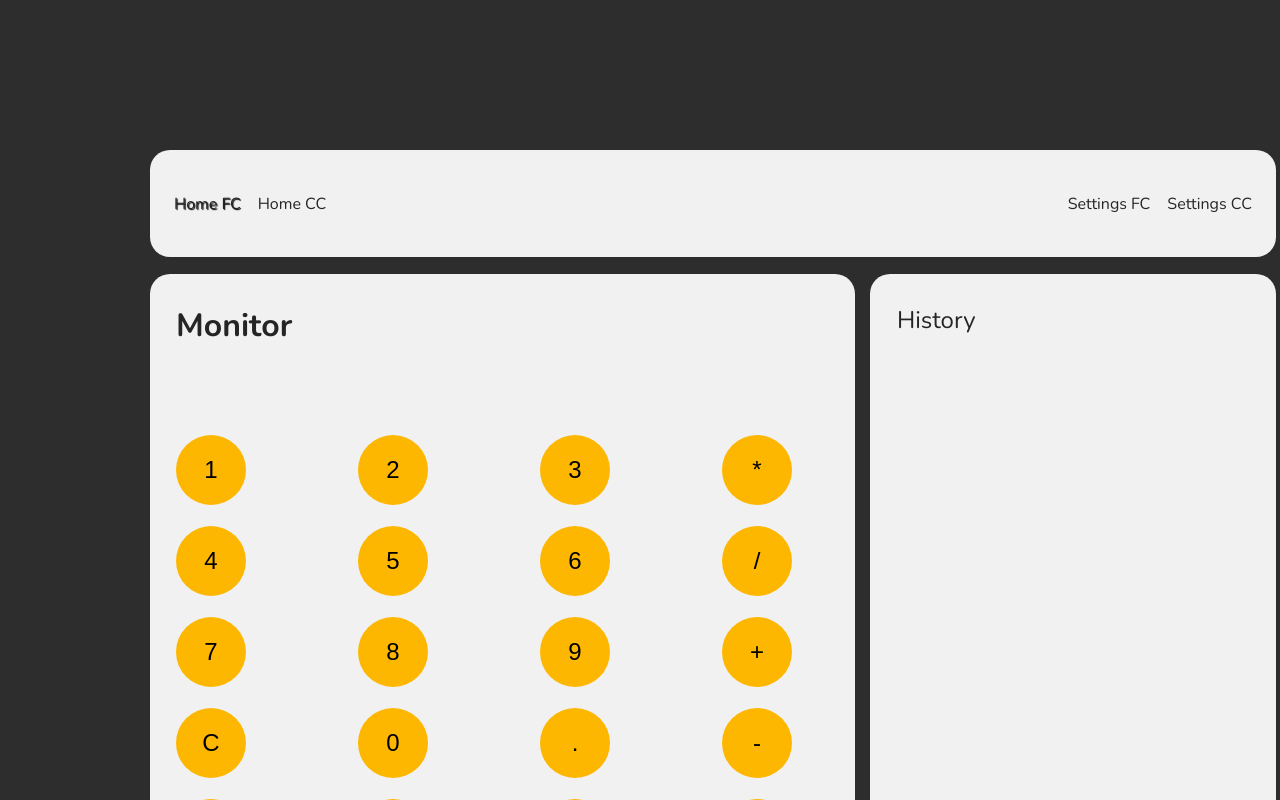
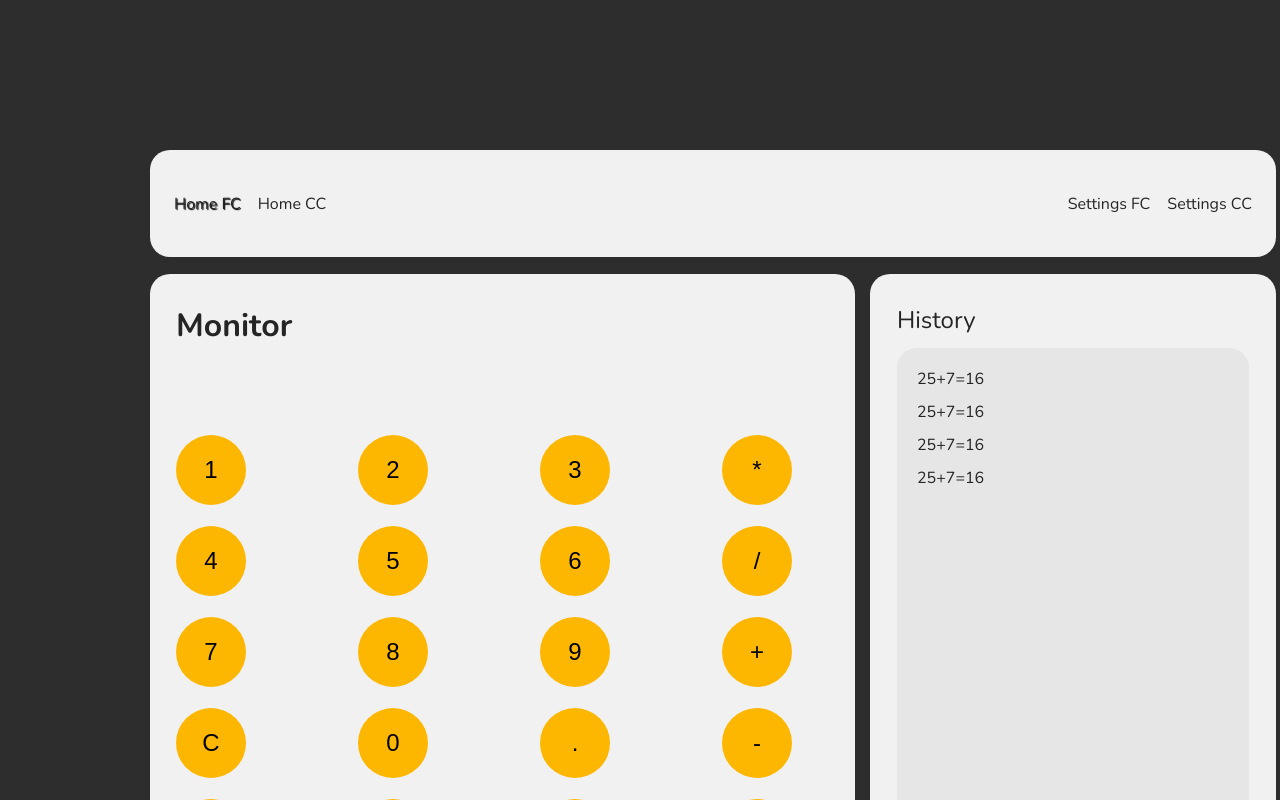
Before and after one commit to Defou1ts/calculation, a React (Create React App) app: page /fc in a window 1280 px wide. Shown: the top 800 px of the page. Built offline with nearby package versions, Linux system fonts and the light colour scheme.

Commit message:
created history monitor component

```diff
--- a/src/components/History/History.tsx
+++ b/src/components/History/History.tsx
@@ -1,8 +1,10 @@
 import React from 'react';
+import { HistoryMonitor } from '@components';
 import { HistoryWrapper, StyledHistoryTitle } from './styled';
 
 export const History = (): JSX.Element => (
 	<HistoryWrapper>
 		<StyledHistoryTitle>History</StyledHistoryTitle>
+		<HistoryMonitor />
 	</HistoryWrapper>
 );
--- a/src/components/History/HistoryC.tsx
+++ b/src/components/History/HistoryC.tsx
@@ -1,4 +1,5 @@
 import React from 'react';
+import { HistoryMonitorC } from '@components';
 import { HistoryWrapper, StyledHistoryTitle } from './styled';
 
 export class HistoryC extends React.Component {
@@ -6,6 +7,7 @@ export class HistoryC extends React.Component {
 		return (
 			<HistoryWrapper>
 				<StyledHistoryTitle>History</StyledHistoryTitle>
+				<HistoryMonitorC />
 			</HistoryWrapper>
 		);
 	}
--- /dev/null
+++ b/src/components/HistoryMonitor/HistoryMonitor.tsx
@@ -0,0 +1,15 @@
+import React from 'react';
+import { MonitorItem, MonitorList, MonitorWrapper } from './styled';
+
+export const HistoryMonitor = (): JSX.Element => {
+	return (
+		<MonitorWrapper>
+			<MonitorList>
+				<MonitorItem>25+7=16</MonitorItem>
+				<MonitorItem>25+7=16</MonitorItem>
+				<MonitorItem>25+7=16</MonitorItem>
+				<MonitorItem>25+7=16</MonitorItem>
+			</MonitorList>
+		</MonitorWrapper>
+	);
+};
--- /dev/null
+++ b/src/components/HistoryMonitor/HistoryMonitorC.tsx
@@ -0,0 +1,17 @@
+import React from 'react';
+import { MonitorItem, MonitorList, MonitorWrapper } from './styled';
+
+export class HistoryMonitorC extends React.Component {
+	render(): JSX.Element {
+		return (
+			<MonitorWrapper>
+				<MonitorList>
+					<MonitorItem>25+7=16</MonitorItem>
+					<MonitorItem>25+7=16</MonitorItem>
+					<MonitorItem>25+7=16</MonitorItem>
+					<MonitorItem>25+7=16</MonitorItem>
+				</MonitorList>
+			</MonitorWrapper>
+		);
+	}
+}
--- /dev/null
+++ b/src/components/HistoryMonitor/styled.ts
@@ -0,0 +1,21 @@
+import styled from 'styled-components';
+
+export const MonitorWrapper = styled.div`
+	padding: 20px;
+	background-color: var(--monitor);
+	border-radius: 20px;
+`;
+
+export const MonitorList = styled.ul`
+	display: grid;
+	grid-template-columns: 1fr;
+	gap: 11px;
+`;
+
+export const MonitorItem = styled.li`
+	font-weight: 400;
+	font-size: 16px;
+	line-height: 22px;
+	color: var(--text);
+
+`;
--- a/src/components/index.ts
+++ b/src/components/index.ts
@@ -3,6 +3,7 @@ export * from './Key/Key';
 export * from './Keyboard/Keyboard';
 export * from './Calculator/Calculator';
 export * from './History/History';
+export * from './HistoryMonitor/HistoryMonitor';
 
 export * from './layout/Layout';
 
@@ -12,3 +13,4 @@ export * from './Key/KeyC';
 export * from './Keyboard/KeyboardC';
 export * from './Calculator/CalculatorС';
 export * from './History/HistoryC';
+export * from './HistoryMonitor/HistoryMonitorC';
```
